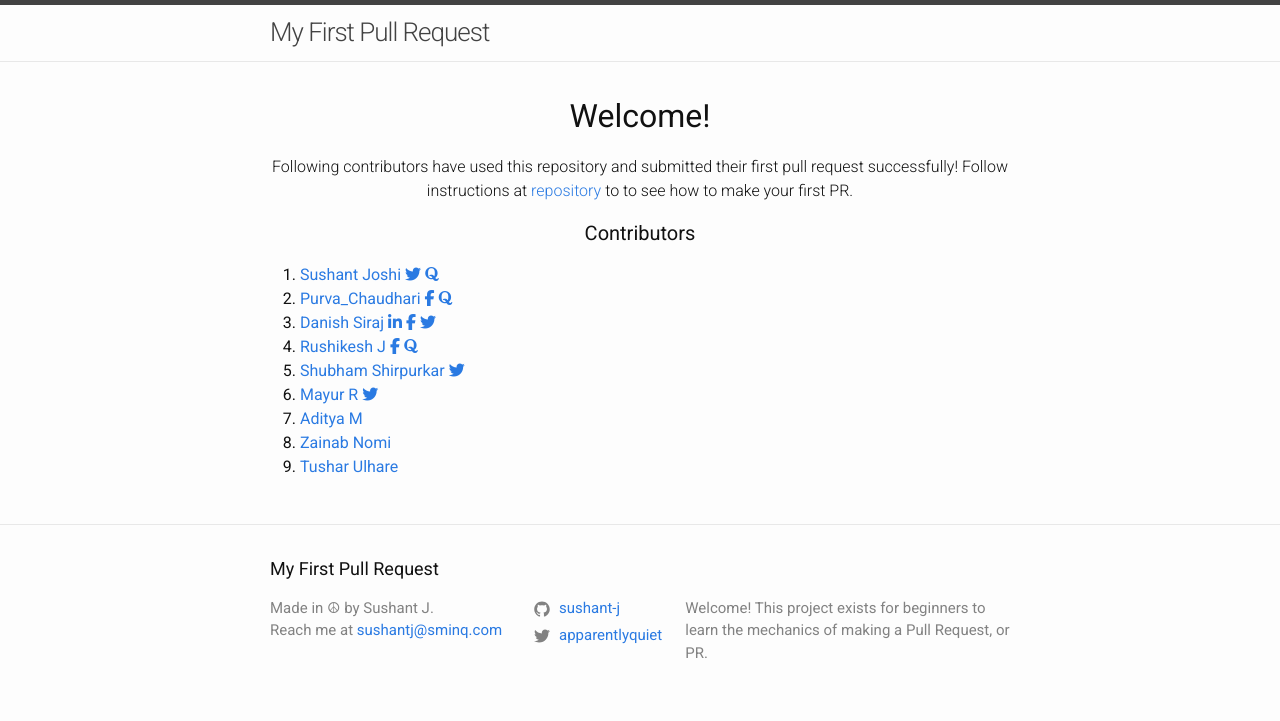
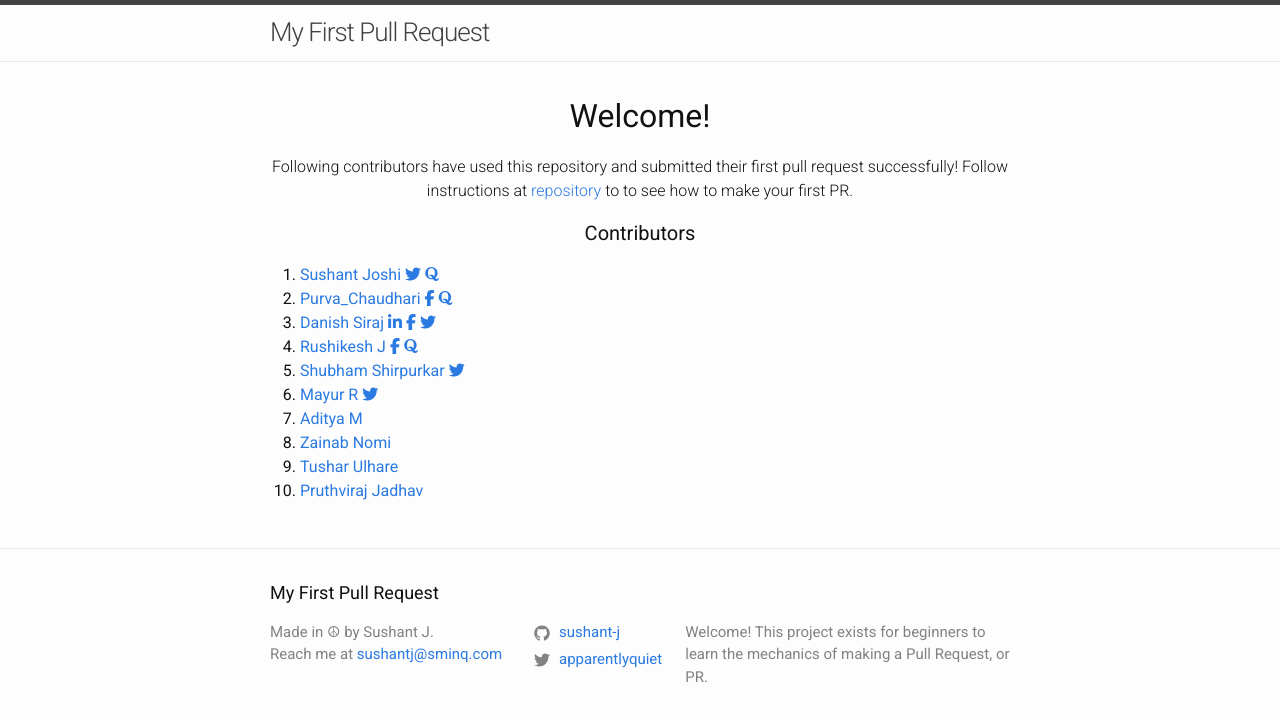
Before and after one commit to sushant-j/my-first-pull-request, a Jekyll site: the page built from index.md, in a window 1280 px wide. Shown: the top 721 px of the page. Built offline with Jekyll 4.4.1, drawn with Linux system fonts in a browser that asks for light colours; nearby versions of some CDN libraries.

Commit message:
added my name

```diff
--- a/_layouts/home.html
+++ b/_layouts/home.html
@@ -89,5 +89,10 @@ layout: default
         Tushar Ulhare
       </a>
     </li>
+    <li>
+      <a href="https://github.com/pruthviishere/">
+        Pruthviraj Jadhav
+      </a>
+    </li>
   </ol>
 </div>
```
